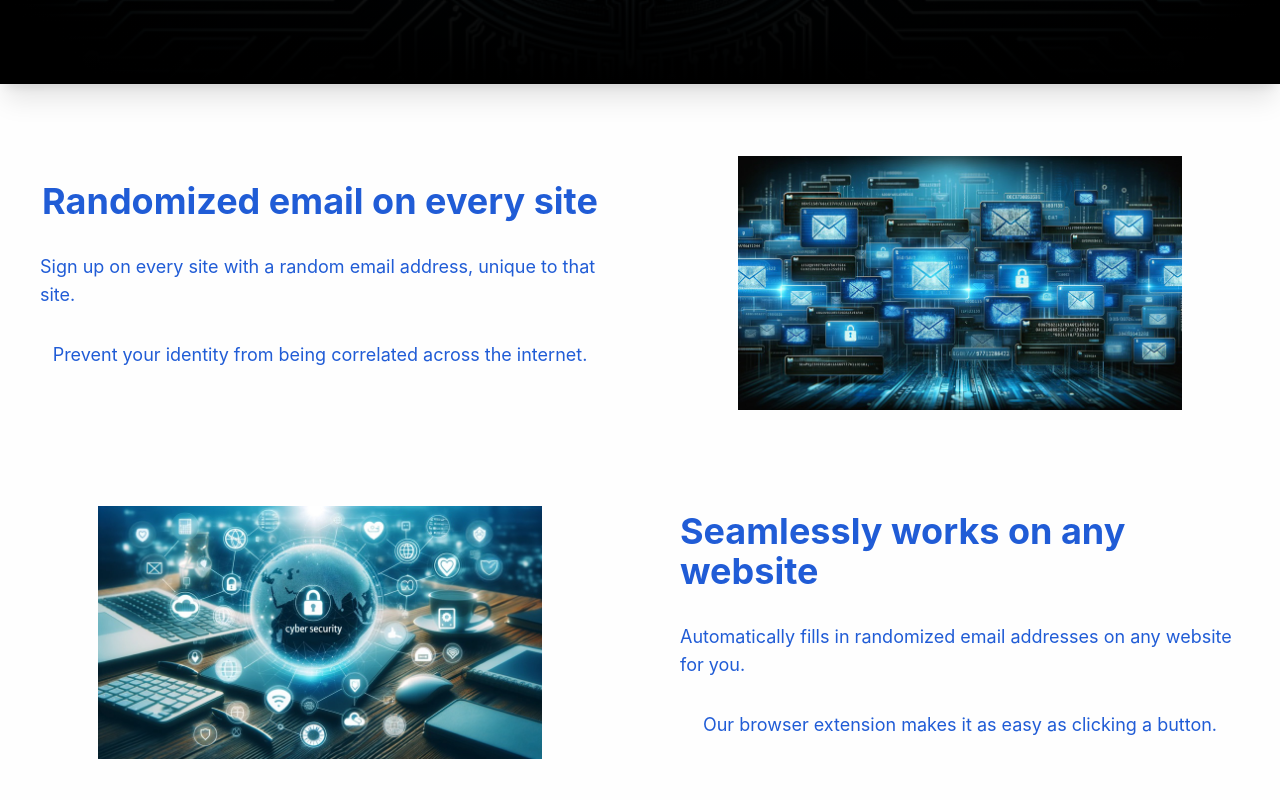
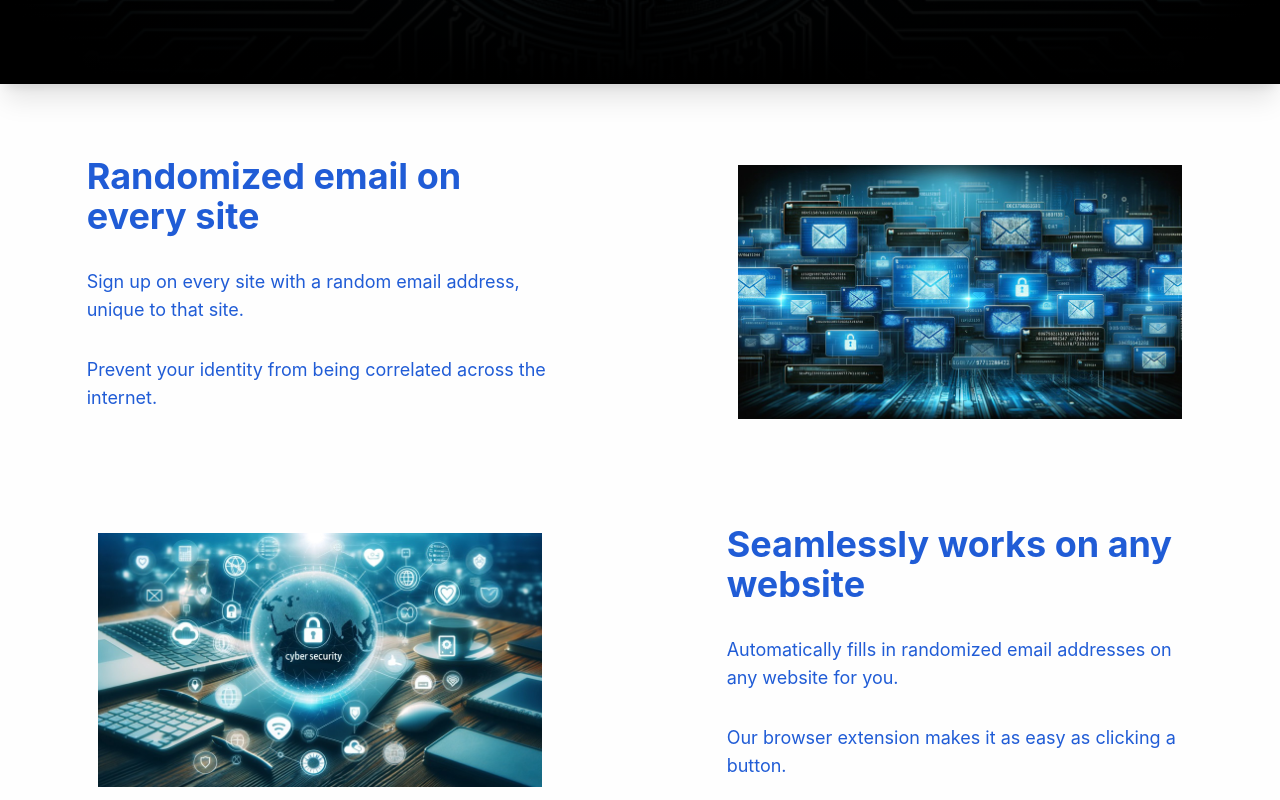
Before and after one commit to alexbishopbootcamp/scramblemail, a React (Vite) app in the folder client/: page / in a window 1280 px wide. Shown: the part 620-1420 px from the top of the page. Built offline with nearby package versions, Linux system fonts and the light colour scheme.

Commit message:
Adjusted landing page text alignment

```diff
--- a/client/src/components/Landing/Info.jsx
+++ b/client/src/components/Landing/Info.jsx
@@ -7,13 +7,13 @@ const Card = ({ title, descriptions, image, flip }) => {
                     my-6 md:my-12`}>
       <div className="flex-grow
                       flex flex-col
-                      items-center text-left justify-center w-full px-6 py-6
+                      text-left items-center w-full px-6 py-6
                       md:w-1/2 md:px-10">
-        <h1 className="text-3xl 2xl:text-4xl md:text-4xl font-bold text-theme-blue-300 mb-4">
+        <h1 className="w-10/12 text-3xl 2xl:text-4xl md:text-4xl font-bold text-theme-blue-300 mb-4">
           {title}
         </h1>
         {descriptions.map((desc, index) => (
-          <p key={index} className="text-lg 2xl:text-2xl text-theme-blue-300 py-2 md:py-4">
+          <p key={index} className="w-10/12 text-lg 2xl:text-2xl text-theme-blue-300 py-2 md:py-4">
             {desc}
           </p>
         ))}
```
